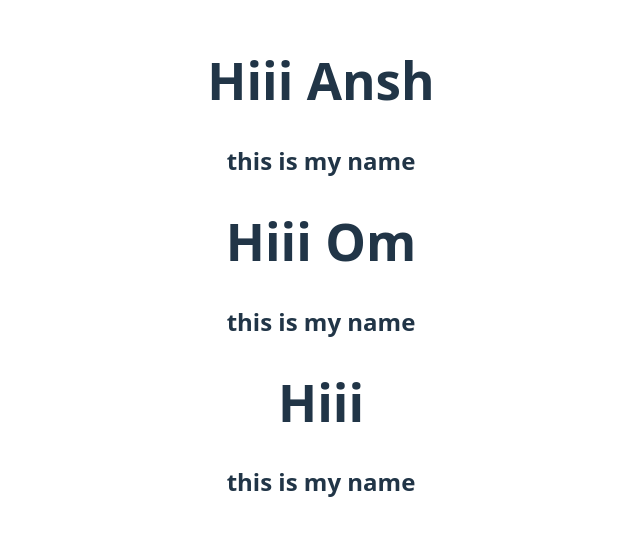
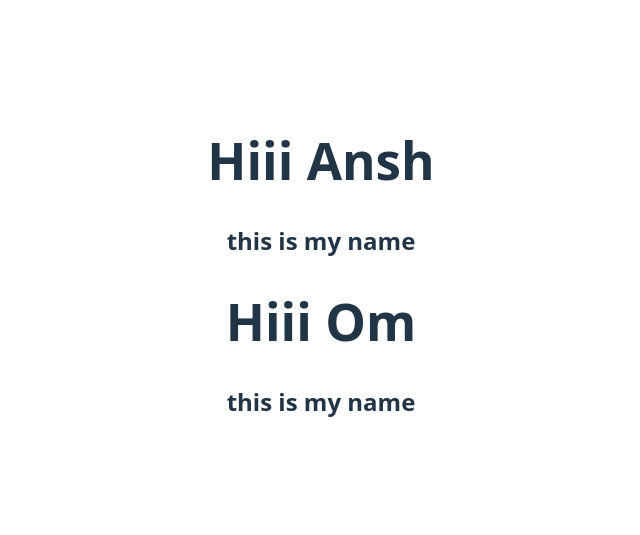
Before and after one commit to anshmahajan26/Accio, a React (Vite) app in the folder REACT/first/: page / in a window 1280 px wide. Shown: the part 131-666 px from the top of the page, without its empty margins (319-959 px from the left). Built offline with nearby package versions, Linux system fonts and the light colour scheme.

Commit message:
doen new change

```diff
--- a/REACT/first/src/App.jsx
+++ b/REACT/first/src/App.jsx
@@ -10,7 +10,7 @@ function App() {
      {/* props use this is how done */}
       <Card name="Ansh" />
       <Card name="Om" />
-      <Card name = "" />
+
 
 
 
```
